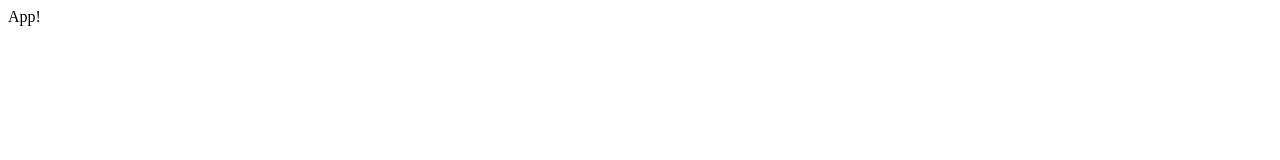
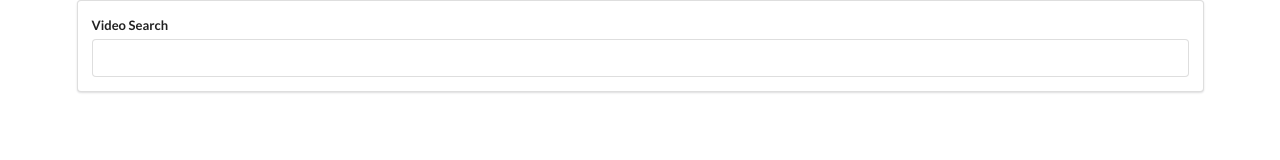
Before and after one commit to duynguyen-usc/youtube, a React (Create React App) app: page / in a window 1280 px wide. Shown: the top 160 px of the page. Built offline with nearby package versions, Linux system fonts and the light colour scheme.

Commit message:
add search bar component

```diff
--- a/public/index.html
+++ b/public/index.html
@@ -5,6 +5,7 @@
     <link rel="shortcut icon" href="%PUBLIC_URL%/favicon.ico">
     <meta name="viewport" content="width=device-width, initial-scale=1, shrink-to-fit=no">
     <meta name="theme-color" content="#000000">
+    <link rel="stylesheet" href="https://cdnjs.cloudflare.com/ajax/libs/semantic-ui/2.4.1/semantic.min.css">
     <!--
       manifest.json provides metadata used when your web app is added to the
       homescreen on Android. See https://developers.google.com/web/fundamentals/web-app-manifest/
--- a/src/components/App.js
+++ b/src/components/App.js
@@ -1,9 +1,12 @@
 import React from 'react';
+import SearchBar from './SearchBar';
 
-class App extends React.Component {
+export default class App extends React.Component {
     render() {
-        return <div>App!</div>;
+        return (
+            <div className="ui container">
+                <SearchBar />
+            </div>
+        );
     }
 }
-
-export default App;
--- /dev/null
+++ b/src/components/SearchBar.js
@@ -0,0 +1,17 @@
+import React from 'react';
+
+export default class SearchBar extends React.Component {
+    render () {
+        return (
+            <div className="search-bar ui segment">
+                <form className="ui form">
+                    <div className="field">
+                        <label>Video Search</label>
+                        <input />
+                    </div>
+                </form>
+
+            </div>
+        );
+    }
+}
```
